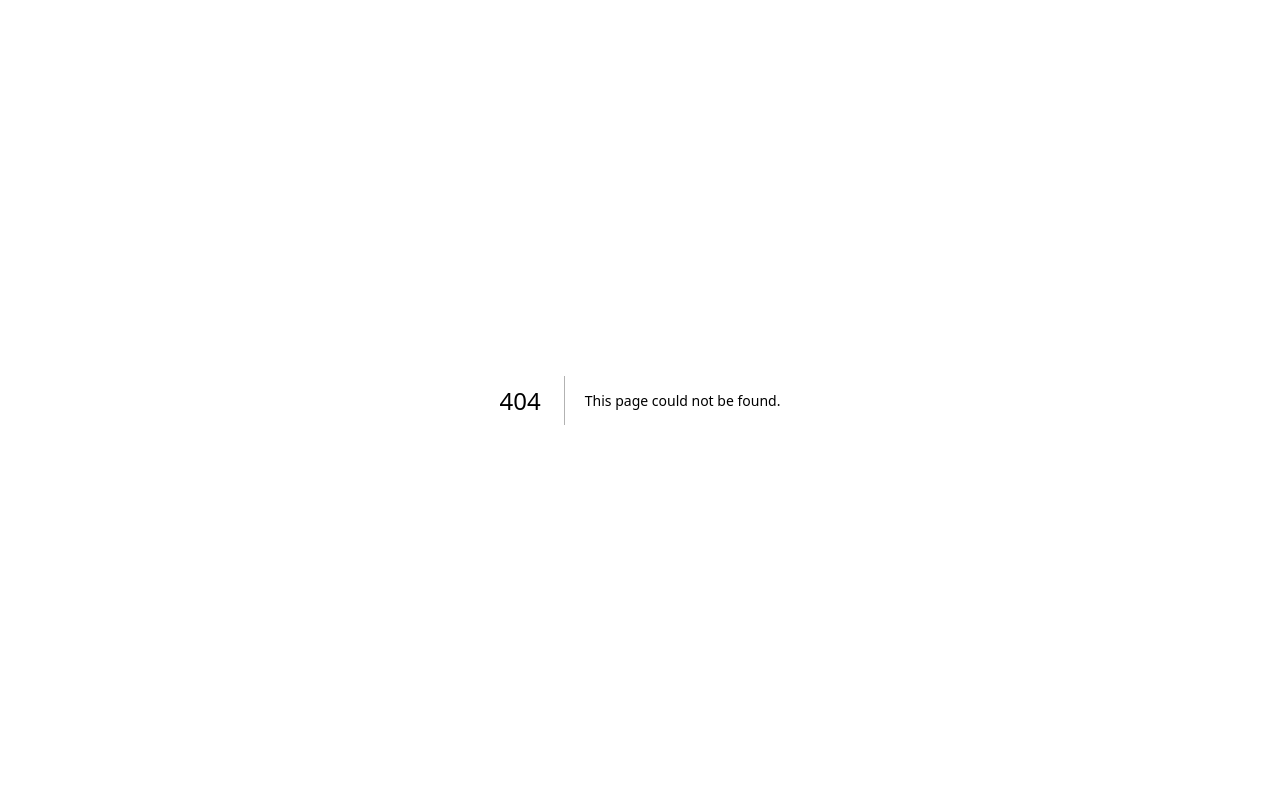
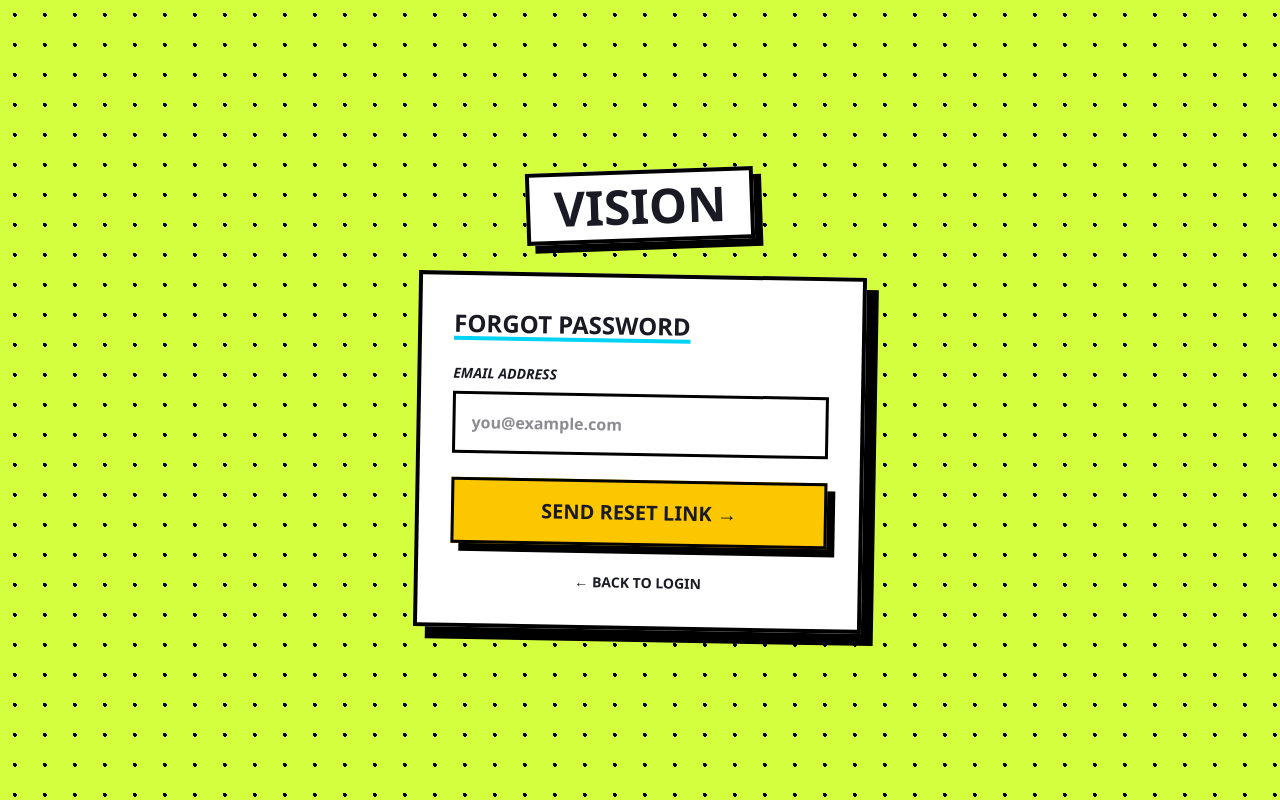
Before and after one commit to Jiranon-K/vision, a Next.js app: page /forgot-password in a window 1280 px wide. Before the commit this address had no page. Built offline with nearby package versions, Linux system fonts and the light colour scheme; no server answers.

Commit message:
feat(auth): add /forgot-password page

```diff
--- /dev/null
+++ b/app/forgot-password/page.tsx
@@ -0,0 +1,99 @@
+"use client";
+
+import { useState } from "react";
+import Link from "next/link";
+import { toast } from "sonner";
+import { forgotPasswordRequest } from "@/lib/api";
+
+export default function ForgotPasswordPage() {
+  const [email, setEmail] = useState("");
+  const [loading, setLoading] = useState(false);
+  const [submitted, setSubmitted] = useState(false);
+
+  const handleSubmit = async (e: React.FormEvent) => {
+    e.preventDefault();
+    setLoading(true);
+    try {
+      const res = await forgotPasswordRequest(email);
+      if (!res.ok && res.status !== 200) {
+        const data = await res.json().catch(() => ({}));
+        toast.error(data.error || "Something went wrong");
+        return;
+      }
+      setSubmitted(true);
+    } catch {
+      toast.error("Unable to reach server");
+    } finally {
+      setLoading(false);
+    }
+  };
+
+  return (
+    <div
+      className="min-h-screen bg-[#D4FF3F] flex items-center justify-center p-4"
+      style={{ backgroundImage: "radial-gradient(#000 10%, transparent 10%)", backgroundSize: "30px 30px" }}
+    >
+      <div className="w-full max-w-md">
+        <div className="text-center mb-8">
+          <Link href="/" className="inline-block">
+            <h1 className="text-5xl font-black text-brand-dark bg-white px-6 py-2 border-[4px] border-black shadow-[8px_8px_0px_0px_#000] -rotate-2">
+              VISION
+            </h1>
+          </Link>
+        </div>
+
+        <div className="bg-white border-[4px] border-black p-8 shadow-[12px_12px_0px_0px_#000] rotate-1">
+          {submitted ? (
+            <>
+              <h2 className="text-2xl font-black text-brand-dark mb-4">CHECK YOUR EMAIL</h2>
+              <p className="text-brand-dark/80 font-bold text-sm">
+                If an account exists for <span className="font-black">{email}</span>, a reset link is on its way. The link expires in 1 hour.
+              </p>
+              <Link
+                href="/login"
+                className="block mt-6 w-full text-center py-3 bg-yellow-400 border-[3px] border-black font-black text-brand-dark shadow-[6px_6px_0px_0px_#000] hover:shadow-none hover:translate-x-1 hover:translate-y-1 uppercase"
+              >
+                Back to login
+              </Link>
+            </>
+          ) : (
+            <>
+              <h2 className="text-2xl font-black text-brand-dark mb-6 underline decoration-cyan-400 decoration-4 underline-offset-4">
+                FORGOT PASSWORD
+              </h2>
+              <form onSubmit={handleSubmit} className="space-y-6">
+                <div>
+                  <label className="block text-sm font-black text-brand-dark mb-2 uppercase italic">
+                    Email address
+                  </label>
+                  <input
+                    type="email"
+                    value={email}
+                    onChange={(e) => setEmail(e.target.value)}
+                    required
+                    data-testid="forgot-email"
+                    className="w-full px-4 py-4 border-[3px] border-black bg-white text-brand-dark focus:outline-none focus:bg-cyan-50 focus:shadow-[4px_4px_0px_0px_#22d3ee] font-bold"
+                    placeholder="you@example.com"
+                  />
+                </div>
+                <button
+                  type="submit"
+                  disabled={loading}
+                  data-testid="forgot-submit"
+                  className="w-full py-4 bg-yellow-400 border-[3px] border-black font-black text-brand-dark text-xl shadow-[8px_8px_0px_0px_#000] hover:shadow-none hover:translate-x-1 hover:translate-y-1 uppercase"
+                >
+                  {loading ? "SENDING..." : "SEND RESET LINK →"}
+                </button>
+              </form>
+              <div className="mt-6 text-center">
+                <Link href="/login" className="text-sm font-black text-brand-dark hover:text-cyan-600 uppercase">
+                  ← Back to login
+                </Link>
+              </div>
+            </>
+          )}
+        </div>
+      </div>
+    </div>
+  );
+}
```
